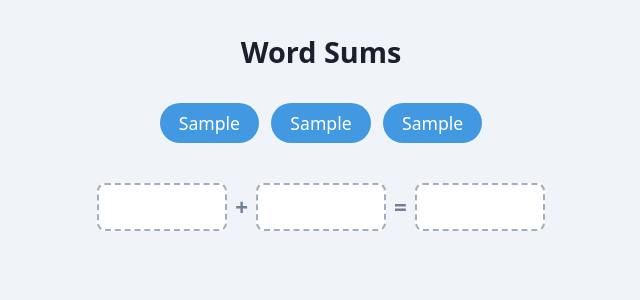
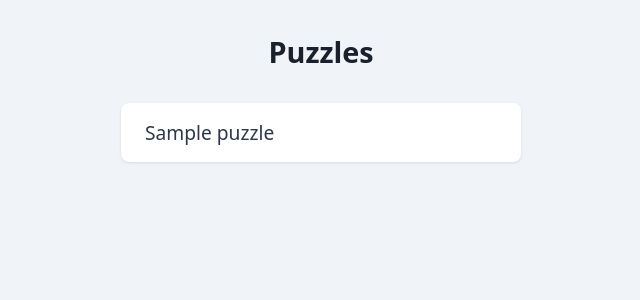
Before and after one commit to mkornilov07/embedding-game, a Django app: page / in a window 1280 px wide. Shown: the top 300 px of the page, without its empty margins (319-959 px from the left). Run offline with Django 5.2, Linux system fonts and the light colour scheme; tables that the repository leaves empty hold one stand-in row (values such as "Sample post").

Commit message:
puzzles and word combinations

```diff
--- a/game/models.py
+++ b/game/models.py
@@ -1,13 +1,24 @@
 from django.db import models
 
 
-class WordSum(models.Model):
+class Puzzle(models.Model):
+    name = models.CharField(max_length=200)
+
+    def __str__(self):
+        return self.name
+
+
+class WordCombination(models.Model):
+    puzzle = models.ForeignKey(Puzzle, on_delete=models.CASCADE, related_name="combinations")
+
+    def __str__(self):
+        return f"WordCombination #{self.pk}"
+
+
+class WordSum(WordCombination):
     addend1 = models.CharField(max_length=100)
     addend2 = models.CharField(max_length=100)
     sum_word = models.CharField(max_length=100)
 
-    class Meta:
-        unique_together = ("addend1", "addend2", "sum_word")
-
     def __str__(self):
         return f"{self.addend1} + {self.addend2} = {self.sum_word}"
--- a/game/templates/game/puzzle.html
+++ b/game/templates/game/puzzle.html
@@ -3,7 +3,7 @@
 <head>
   <meta charset="UTF-8">
   <meta name="viewport" content="width=device-width, initial-scale=1.0">
-  <title>Word Sums</title>
+  <title>{{ puzzle.name }}</title>
   <style>
     * { box-sizing: border-box; margin: 0; padding: 0; }
 
@@ -108,7 +108,7 @@
   </style>
 </head>
 <body>
-  <h1>Word Sums</h1>
+  <h1>{{ puzzle.name }}</h1>
 
   <div class="word-bank" id="word-bank"></div>
 
@@ -116,7 +116,7 @@
 
   <script>
     const words = {{ words_json|safe }};
-    const equations = {{ equations_json|safe }};
+    const sequences = {{ sequences_json|safe }};
 
     const bank = document.getElementById("word-bank");
     const eqContainer = document.getElementById("equations");
@@ -125,7 +125,7 @@
     words.forEach((word, i) => {
       const el = document.createElement("div");
       el.className = "word-bubble";
-      el.textContent = word;
+      el.textContent = word.text;
       el.draggable = true;
       el.dataset.index = i;
       el.addEventListener("dragstart", onDragStart);
@@ -134,36 +134,29 @@
       bank.appendChild(el);
     });
 
-    // Render equations
-    equations.forEach((eq, i) => {
+    // Render sequences
+    sequences.forEach((seq, i) => {
       const row = document.createElement("div");
       row.className = "equation";
+      row.dataset.sequence = i;
 
-      const slots = ["addend1", "addend2", "sum"];
-      slots.forEach((slot, j) => {
-        if (j === 2) {
+      for (let j = 0; j < seq.num_slots; j++) {
+        if (j > 0 && seq.operators[j - 1]) {
           const op = document.createElement("span");
           op.className = "operator";
-          op.textContent = "=";
+          op.textContent = seq.operators[j - 1];
           row.appendChild(op);
         }
         const box = document.createElement("div");
         box.className = "drop-box";
-        box.dataset.equation = i;
-        box.dataset.slot = slot;
+        box.dataset.sequence = i;
+        box.dataset.slot = j;
         box.addEventListener("dragover", onDragOver);
         box.addEventListener("dragleave", onDragLeave);
         box.addEventListener("drop", onDrop);
         box.addEventListener("click", onBoxClick);
         row.appendChild(box);
-
-        if (j === 0) {
-          const op = document.createElement("span");
-          op.className = "operator";
-          op.textContent = "+";
-          row.appendChild(op);
-        }
-      });
+      }
 
       eqContainer.appendChild(row);
     });
@@ -183,7 +176,7 @@
 
     function placeWord(bubble, box) {
       bubble.classList.add("placed");
-      box.textContent = words[bubble.dataset.index];
+      box.textContent = words[bubble.dataset.index].text;
       box.dataset.wordIndex = bubble.dataset.index;
       box.classList.add("filled");
     }
@@ -216,7 +209,7 @@
       box.classList.remove("drag-over");
 
       if (dragIndex === null) return;
-      if (box.dataset.wordIndex !== undefined) return; // already filled
+      if (box.dataset.wordIndex !== undefined) return;
 
       const bubble = bank.querySelector(`[data-index="${dragIndex}"]`);
       bubble.classList.remove("dragging");
@@ -224,7 +217,6 @@
       dragIndex = null;
     }
 
-    // Click a filled box to return the word to the bank
     function onBoxClick(e) {
       const box = e.currentTarget;
       if (box.dataset.wordIndex === undefined) return;
--- /dev/null
+++ b/game/templates/game/puzzle_list.html
@@ -0,0 +1,56 @@
+<!DOCTYPE html>
+<html lang="en">
+<head>
+  <meta charset="UTF-8">
+  <meta name="viewport" content="width=device-width, initial-scale=1.0">
+  <title>Puzzles</title>
+  <style>
+    * { box-sizing: border-box; margin: 0; padding: 0; }
+    body {
+      font-family: system-ui, -apple-system, sans-serif;
+      background: #f0f4f8;
+      min-height: 100vh;
+      display: flex;
+      flex-direction: column;
+      align-items: center;
+      padding: 2rem;
+      color: #1a202c;
+    }
+    h1 { font-size: 1.8rem; margin-bottom: 2rem; }
+    .puzzle-list {
+      display: flex;
+      flex-direction: column;
+      gap: 1rem;
+      width: 100%;
+      max-width: 400px;
+    }
+    .puzzle-link {
+      display: block;
+      padding: 1rem 1.5rem;
+      background: #fff;
+      border-radius: 0.5rem;
+      text-decoration: none;
+      color: #2d3748;
+      font-size: 1.2rem;
+      font-weight: 500;
+      box-shadow: 0 1px 3px rgba(0,0,0,0.1);
+      transition: box-shadow 0.15s, transform 0.1s;
+    }
+    .puzzle-link:hover {
+      box-shadow: 0 4px 12px rgba(0,0,0,0.15);
+      transform: translateY(-1px);
+    }
+    .empty { color: #718096; font-size: 1.1rem; }
+  </style>
+</head>
+<body>
+  <h1>Puzzles</h1>
+  <div class="puzzle-list">
+    {% for p in puzzles %}
+      <a class="puzzle-link" href="{% url 'puzzle' p.pk %}">{{ p.name }}</a>
+    {% empty %}
+      <p class="empty">No puzzles yet.</p>
+    {% endfor %}
+  </div>
+</body>
+</html>
--- a/game/urls.py
+++ b/game/urls.py
@@ -3,5 +3,6 @@ from django.urls import path
 from . import views
 
 urlpatterns = [
-    path("", views.puzzle, name="puzzle"),
+    path("", views.puzzle_list, name="puzzle_list"),
+    path("puzzle/<int:pk>/", views.puzzle, name="puzzle"),
 ]
--- a/game/views.py
+++ b/game/views.py
@@ -1,25 +1,48 @@
 import json
 import random
 
-from django.shortcuts import render
+from django.shortcuts import get_object_or_404, render
 
-from .models import WordSum
+from .models import Puzzle, WordSum
 
 
-def puzzle(request):
-    word_sums = list(WordSum.objects.all())
-    random.shuffle(word_sums)
+def puzzle_list(request):
+    puzzles = Puzzle.objects.all()
+    return render(request, "game/puzzle_list.html", {"puzzles": puzzles})
 
-    # Collect all words and shuffle them for the word bank
+
+def puzzle(request, pk):
+    p = get_object_or_404(Puzzle, pk=pk)
+    combinations = list(p.combinations.all())
+    random.shuffle(combinations)
+
     words = []
-    for ws in word_sums:
-        words.extend([ws.addend1, ws.addend2, ws.sum_word])
+    sequences = []
+
+    for i, combo in enumerate(combinations):
+        # Try to resolve to a specific subclass
+        try:
+            ws = combo.wordsum
+        except WordSum.DoesNotExist:
+            continue
+
+        combo_words = [
+            {"text": ws.addend1, "seq": i, "group": 0},
+            {"text": ws.addend2, "seq": i, "group": 0},
+            {"text": ws.sum_word, "seq": i, "group": 1},
+        ]
+        words.extend(combo_words)
+        sequences.append({
+            "type": "word_sum",
+            "num_slots": 3,
+            "operators": ["+", "="],
+            "slot_groups": [[0], [0], [1]],
+        })
+
     random.shuffle(words)
 
-    # Build equation data for the template
-    equations = [{"id": ws.id} for ws in word_sums]
-
     return render(request, "game/puzzle.html", {
+        "puzzle": p,
         "words_json": json.dumps(words),
-        "equations_json": json.dumps(equations),
+        "sequences_json": json.dumps(sequences),
     })
```
Also changed, not shown: game/migrations/0001_initial.py.
